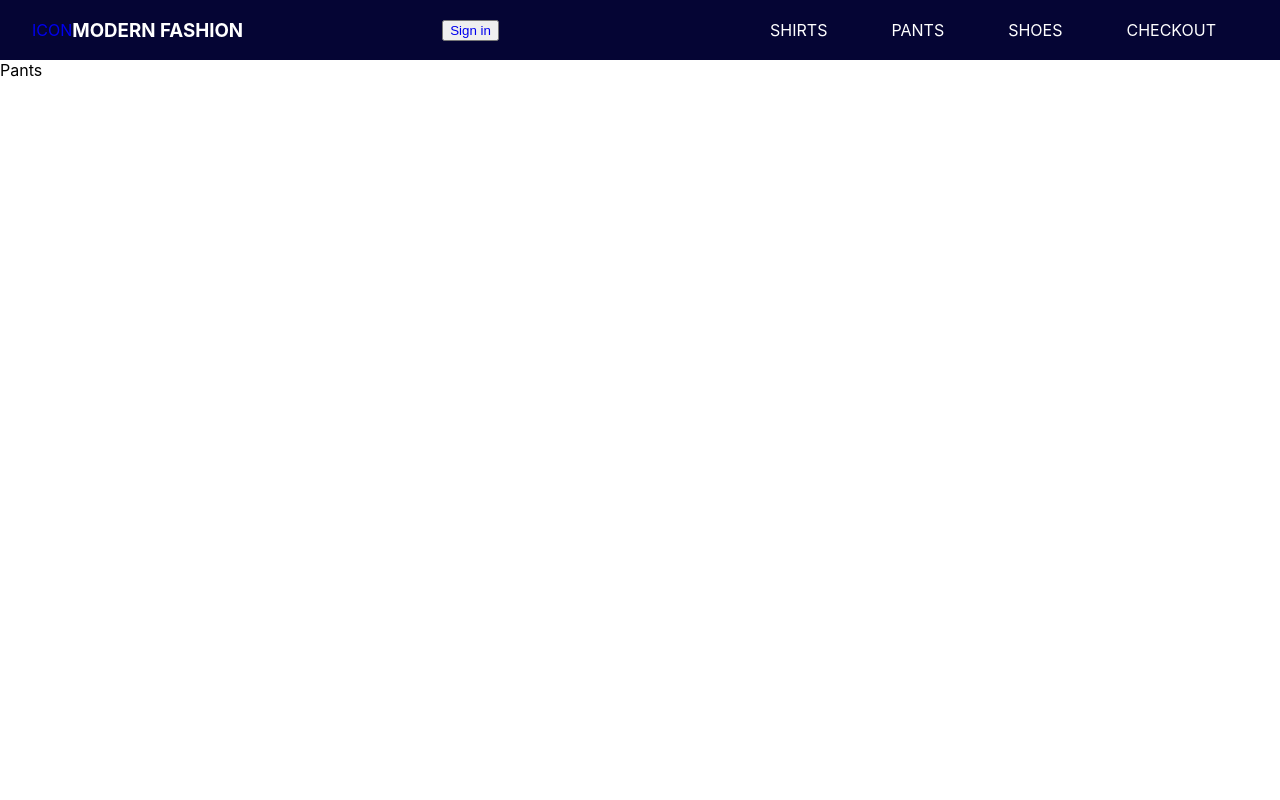
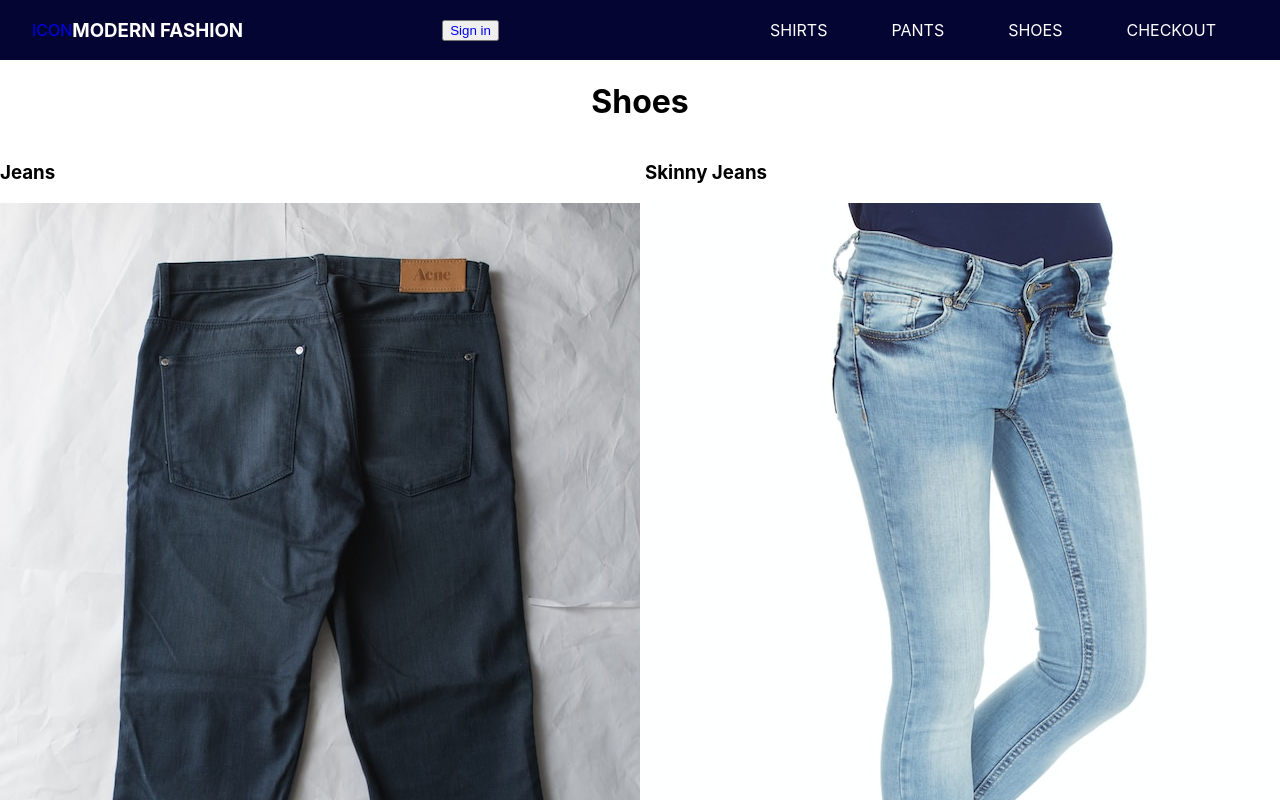
Before and after one commit to SalamanderCtesiphon/modern-fashion-app, a React (Create React App) app: page /pants in a window 1280 px wide. Shown: the top 800 px of the page. Built offline with nearby package versions, Linux system fonts and the light colour scheme; no server answers.

Commit message:
populated the page with inventory

```diff
--- a/src/pages/Pants.jsx
+++ b/src/pages/Pants.jsx
@@ -1,8 +1,25 @@
 import React from 'react'
+import { productsArray } from '../utility/inventory'
+
 
 function Pants() {
+  const tempArray= productsArray.filter((product) => {
+    return product.category === "pants"
+  })
+
   return (
-    <div>Pants</div>
+    <div className='shop-page'>
+      <h1>Shoes</h1>
+      <div className="product-display">
+        {tempArray.map((product, idx) => (
+          <div className="product-card" key={product.id}>
+            <h3>{product.title}</h3>
+            <img src={product.image} alt="product image" />
+            <p>price: {product.price}</p>
+          </div>
+        ))}
+      </div>
+    </div>
   )
 }
 
```
